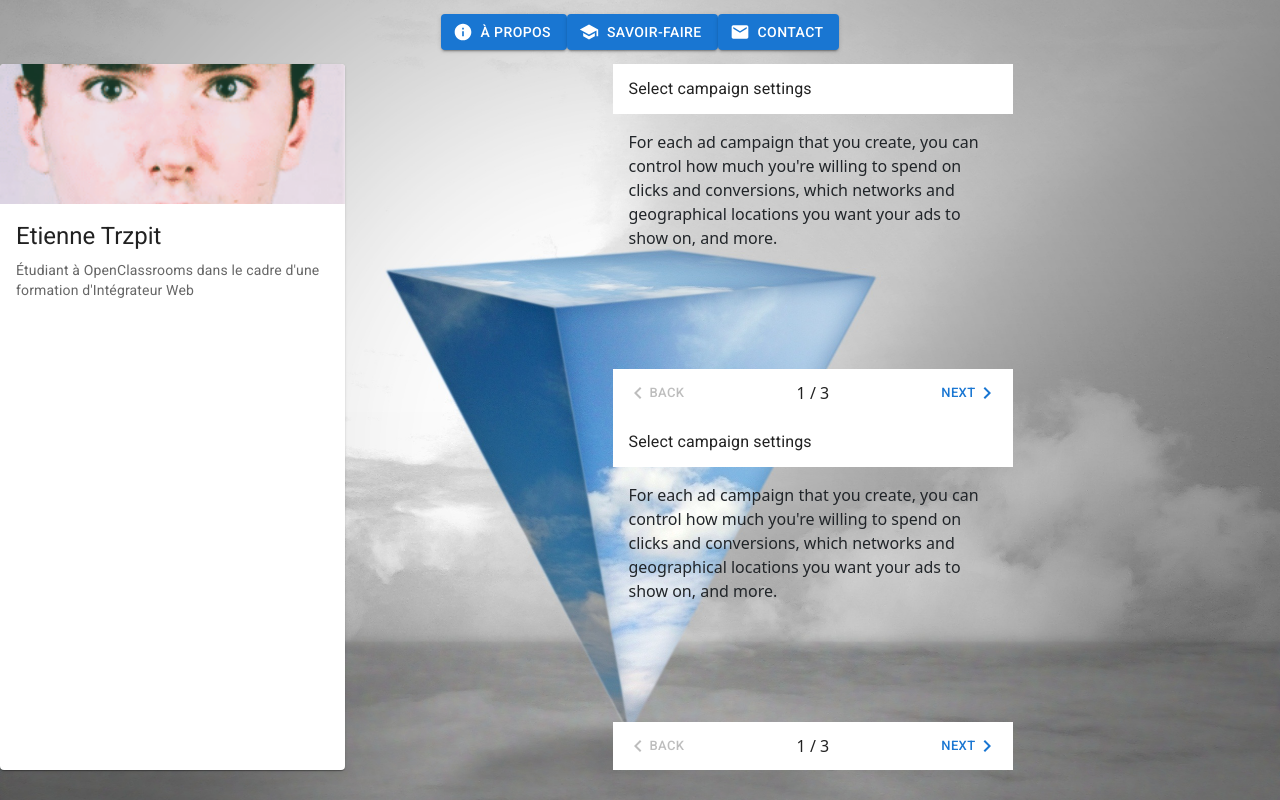
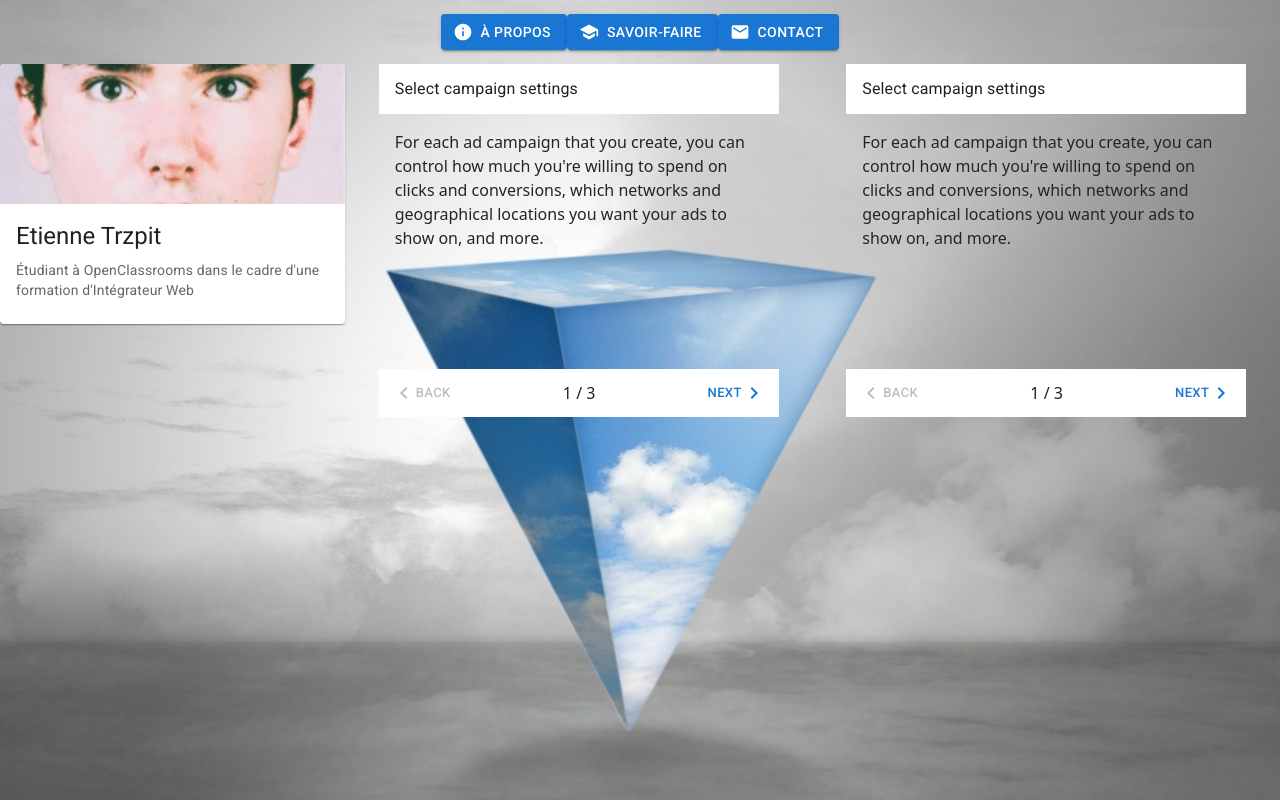
Before and after one commit to EtienneTrzpit/portfolio, a React (Create React App) app: page / in a window 1280 px wide. Built offline with nearby package versions, Linux system fonts and the light colour scheme.

Commit message:
alignement des éléments

```diff
--- a/src/App.jsx
+++ b/src/App.jsx
@@ -10,7 +10,7 @@ const App = () => {
             <NavBar />
             <div className="main">
                 <CardTitle />
-                <div className="projets">
+                <div className="projets {/*alignement*/}d-flex justify-content-between">
                     <Stepper />
                     <Stepper />
                 </div>
--- a/src/App.scss
+++ b/src/App.scss
@@ -11,6 +11,7 @@ body{
 
 .projets{
     width: 100%;
+    display:flex;
 }
 
 .stepper{
--- a/src/components/CardTitle.jsx
+++ b/src/components/CardTitle.jsx
@@ -7,7 +7,7 @@ import React from 'react';
 
 const CardTitle =() => {
     return(
-        <Card sx={{ maxWidth: 345 }}>
+        <Card sx={{ maxWidth: 345 }} className="h-50">
             <CardMedia
                 component="img"
                 alt="photo Etienne Trzpit"
```
